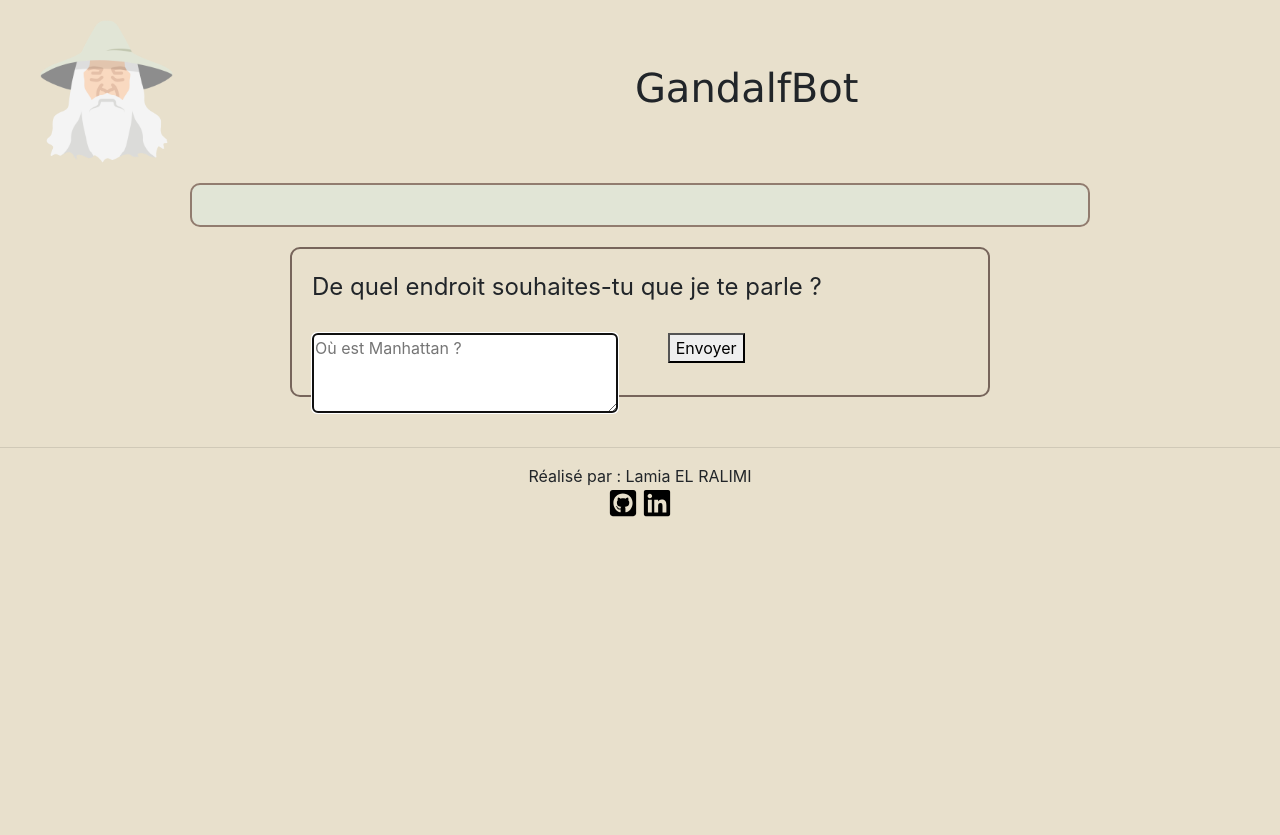
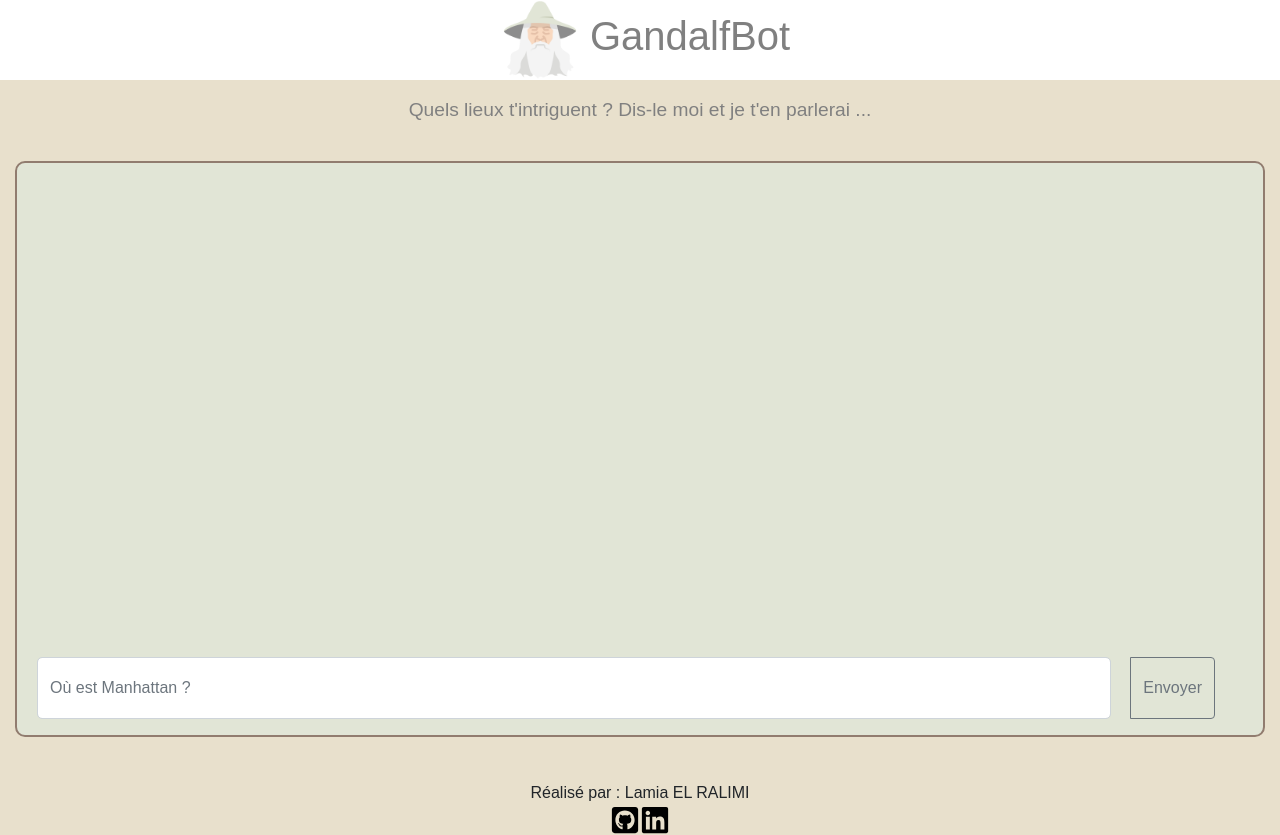
Before and after one commit to Lamia7/GandalfBot, a Flask app: page / in a window 1280 px wide. Before the commit the page ends 517 px from the top, so only its background shows below. Run offline with Flask 2, Linux system fonts and the light colour scheme; some libraries are stand-ins or nearby versions.

Commit message:
🎨 Finalized user interface

```diff
--- a/app/static/conversation.js
+++ b/app/static/conversation.js
@@ -2,44 +2,47 @@
 import { initMap } from './map.js'
 
 const chatboxElement = document.getElementById('chatbox')
+let divclassUser = "d-flex justify-content-end mb-4 "
+let divclassBot = "d-flex justify-content-start mb-4"
 
 // CREATES DIV CHILD USER INPUT
 export function addUserChatElement (text) {
+    const divUser = document.createElement('div')
+    chatboxElement.appendChild(divUser) // adds div child to chatbox parent
+
     const newUserChatElement = document.createElement('div')
-
-    chatboxElement.appendChild(newUserChatElement) // adds div child to chatbox parent
+    divUser.appendChild(newUserChatElement) // adds div child to divUser parent
     newUserChatElement.textContent = text
     newUserChatElement.setAttribute('id', 'user_question') // to get user_question css
-    newUserChatElement.className = 'col-lg-4 col-12 align-self-end align-items-end' // to get bootstrap
-
-    newUserChatElement.scrollIntoView(true)
+    divUser.className = divclassUser // to get divUser Bootstrap
 }
 
 // CREATES DIV CHILD BOT DESCRIPTION
 export function addChatElement (text) {
+    const divBot = document.createElement('div')
+    chatboxElement.appendChild(divBot) // adds div child to chatbox parent
+
     const newChatElement = document.createElement('div')
-
-    chatboxElement.appendChild(newChatElement) // adds div child to chatbox parent
+    divBot.appendChild(newChatElement) // adds div child to chatbox parent
     newChatElement.textContent = text
     newChatElement.setAttribute('id', 'bot_reply') // to get description css
-    newChatElement.className = 'col-lg-4 col-12 align-self-start align-items-start' // to get bootstrap
-
-    newChatElement.scrollIntoView(true)
+    divBot.className = divclassBot // to get bootstrap
 }
 
 // CREATES DIV CHILD BOT URL
 export function addChatElementUrl (text) {
+    const divBot = document.createElement('div')
+    chatboxElement.appendChild(divBot) // adds div child to chatbox parent
+
     const newChatElementUrl = document.createElement('a')
 
-    chatboxElement.appendChild(newChatElementUrl) // adds div child to chatbox parent
+    divBot.appendChild(newChatElementUrl) // adds div child to chatbox parent
     newChatElementUrl.textContent = text
     newChatElementUrl.setAttribute('href', text)
     newChatElementUrl.textContent = '[En savoir plus sur Wikipedia]'
     newChatElementUrl.setAttribute('id', 'bot_reply') // to get description css
     newChatElementUrl.setAttribute('target', '_blank')
-    newChatElementUrl.className = 'col-lg-4 col-12 align-self-start align-items-start' // to get bootstrap
-
-    newChatElementUrl.scrollIntoView(true)
+    divBot.className = divclassBot // to get bootstrap
 }
 
 let mapIdCounter = 0 // counter used later to generate different map ids
@@ -48,13 +51,11 @@ let mapId = ''
 export function addChatElementMap (latitude, longitude) {
     const newChatElementMap = document.createElement('div')
 
-    // chatboxElement.appendChild(newChatElementMap)
     mapIdCounter += 1
     mapId = 'map'.concat(mapIdCounter)
     newChatElementMap.setAttribute('id', mapId) // sets the mapId (one per map)
 
-    chatboxElement.appendChild(newChatElementMap) // adds a div child to chatbox
+    chatboxElement.appendChild(newChatElementMap) // adds div child to chatbox parent
+    newChatElementMap.className = divclassBot
     initMap(longitude, latitude, mapId)
-
-    newChatElementMap.scrollIntoView(true)
 }
--- a/app/static/script.js
+++ b/app/static/script.js
@@ -1,5 +1,12 @@
 // Module that contains function that listens to submit event and ajax function
 import { addUserChatElement, addChatElement, addChatElementUrl, addChatElementMap } from './conversation.js'
+
+/*function refreshScreen () {
+  const chatbox = document.getElementById('chatbox')
+  chatbox.scrollIntoView()
+
+}
+*/
 
 // --- AJAX sends input to back --- //
 // Creates function that will post data, takes into params route URL and data to send it to back
@@ -24,7 +31,7 @@ function sendInput(message) {
             // Get coordinates
             addChatElementMap(longitude, latitude)
             console.log(`longitude: ${longitude}, latitude: ${latitude}`)
-
+            // refreshScreen()
         } else {
         console.log('Il y a eu un problème.')
         }
@@ -33,12 +40,22 @@ function sendInput(message) {
 
 // --- Listen to submit event with user_input --- //
 
-// Create variables with data get from HTML
-let form = document.querySelector('.questions');
-// Sends the user_input value to the server and chatbox when capture a submit event on form
-form.addEventListener('submit', function(event) {
-    event.preventDefault();  // avoid default behavior that sends all the form once we click on button
-    let input = document.querySelector('#user_input').value; // gets the value of the input that user enters
-    sendInput(input); // calls sendInput function and send data to server
-    form.reset(); // clears form after sumbitting
+// Sends the user_input value to the server and chatbox click ENTER on keyboard
+let input = document.querySelector('#user_input')
+input.addEventListener('keyup', function(event) {
+    if (event.keyCode === 13) {
+        event.preventDefault() // avoid default behavior that sends all the form once we click on button
+        let input_value = input.value // gets the value of the input that user enters
+        sendInput(input_value) // calls sendInput function and send data to server
+        input.value = '' // clears form after sumbitting
+    }
 })
+
+// Sends the user_input value to the server and chatbox click on button
+const button = document.querySelector('#button')
+button.addEventListener('click', function(event) {
+        event.preventDefault()
+        let input_value = input.value
+        sendInput(input_value)
+        input.value = ''
+})
--- a/app/static/style.css
+++ b/app/static/style.css
@@ -1,81 +1,73 @@
-body {
+body, html {
     background-color: #e8e0cc;
+    font-family: 'Montserrat',sans-serif;
+    margin: 0;
+    height: 100%;
 }
 
 #header_container {
-    display: flex;
-    flex-direction: row;
-    align-items: center;
-    flex-wrap: wrap;
+    height: 10vh;
+    background-color: white;
 }
 
-/* TAILLES A REVOIR POUR RESPONSIVE */
-#logo_gandalf {
-    width: 15%;
-    height 15%;
+.main_row {
+    height: 80vh;
 }
 
-/* A REVOIR POUR RECENTRER */
-h1 {
-    text-align: center;
-    font-family: Time New Roman, Verdana, Arial;
+h1, p {
+    color: grey;
 }
 
-/*
-h2 {
-    font-size: large;
-    text-align: center;
-    color: grey;
-    font-family: Verdana, Arial;
+p {
+    font-size: larger;
 }
-*/
 
-/* a corriger */
-#chatbox {
+.thread{
+    margin-top: 20px;
+    margin-bottom: auto;
+    height: 100%;
+}
+
+.card {
+    height: 90%;
     margin: auto;
     padding: 20px;
-    margin-bottom: 20px;
-    width: 900px;
     border: 2px #917c6f solid;
     border-radius: 10px;
     background-color: #e1e5d6;
-    flex-direction: column;
-    /*align-content: space-around;*/
+}
+
+#chatbox {
+    overflow-y: auto;
 }
 
 #user_question {
     background-color: white;
-    margin: 10px 0px 10px 0px; /*tester de remplacer par class="mt-10 mb-10" direct sur fichier*/
     border-radius: 10px;
-    /*flex-direction: row-reverse;  on the right */
+    margin-top: auto;
+    margin-bottom: auto;
+    margin-right: 10px;
+    padding: 10px;
+    max-width: 40%;
+    position: relative;
 }
 
-/* #bot_reply, #description { */
 #bot_reply {
     background-color: #c6c5b6;
-    margin: 10px 0px 10px 0px;
     border-radius: 10px;
-    /*display: flex;
-    align-items: center;  on the left */
-}
-
-.questions {
-    margin: auto; /*centrer le form 'questions'*/
-    padding: 20px;
-    margin-bottom: 50px;
-    width: 700px;
-    height: 150px;
-    border: 2px #77655b solid;
-    border-radius: 10px;
+    margin-top: auto;
+    margin-bottom: auto;
+    margin-left: 10px;
+    padding: 10px;
+    max-width: 40%;
+    position: relative;
 }
 
 div[id^="map"] {
-    height: 200px;
-    width: 500px;
+    height: 25%;
 }
 
 #user_input {
-    margin:auto;
     margin: 20px 0px 20px;
     width: 100%;
     height: 80%;
@@ -84,35 +76,13 @@ div[id^="map"] {
 
 button {
     margin: 20px;
-    /*position: absolute;*/
 }
 
-footer {
-    text-align: center;
-}
-
-#social_networks {
-    display-flex;
-    justify-content: center;
-}
-
-#github_icon, #linkedin_icon {
-    width: 30px;
-    height: 30px;
-}
-
-
-/**/
-/*
-
-
-COULEURS
- doré : #ebb322
- bleu : #92cae9
- beige-gris: #e8e0cc
- vert-comté: #b4ca00
-
-FLEXBOX pour un conteneur
- flex-direction: column;   aligner verticalement
- align-content: space-around;  espacer questions/reponses dans chatbox
-  */
+/*AVATAR OPTION
+.img_bot{
+    height: 50px;
+    width:50px;
+    border:1.5px solid #f5f6fa;
+    float: left;
+    border-radius: 50%;
+}*/
--- a/app/templates/base.html
+++ b/app/templates/base.html
@@ -3,7 +3,6 @@
     <head>
         <meta charset="UTF-8" />
         <link rel="shortcut icon" type="image/png" href="static/assets/favicon.png"/>
-        <!-- Ajout condition sur titre -->
         {% if title %}
         <title>{{ title }} - GandalfBot</title>
         {% else %}
@@ -25,20 +24,22 @@
         <script src="https://unpkg.com/leaflet@1.7.1/dist/leaflet.js"
    integrity="sha512-XQoYMqMTK8LvdxXYG3nZ448hOEQiglfqkJs1NOQV44cWnUrBc8PkAOcXy20w0vlaXaVUearIOBhiXZ5V3ynxwA=="
    crossorigin=""></script>
-        <!--<script type="module" src="./static/map.js"></script>-->
 
     </head>
 
     <body>
+        <header>
+            <div class="container-fluid d-flex justify-content-center align-items-center align-center" id="header_container">
+                <div class="row d-flex justify-content-center align-items-center align-center">
+                    <img class="d-inline-block align-top" src="static/assets/gandalf.png" alt="logo_gandalf" id="logo_gandalf" width="100" height="100" />
+                    <h1>GandalfBot</h1>
+                </div>
+            </div>
+        </header>
 
-    <!--
-    <nav>
-        <ul>
-            <li><a href="">Accueil</a></li>
-            <li><a href="">Présentation</a></li>
-        </ul>
-    </nav>
-    -->
+        <div class="row mt-3 d-flex justify-content-center align-center">
+            <p>Quels lieux t'intriguent ? Dis-le moi et je t'en parlerai ...</p>
+        </div>
     {% block content %}
     {% endblock %}
 
@@ -59,19 +60,17 @@
     </body>
 
     <footer>
-        <hr>
-        Réalisé par : Lamia EL RALIMI <br>
+        <div class="footer">
+                <div class="text-center"> Réalisé par : Lamia EL RALIMI  </div>
 
-
-        <div id="github_footer">
-            <a href="https://github.com/Lamia7">
-                <img src="static/assets/github_icon.svg" alt="github" id="github_icon" />
-            </a>
-
-            <a href="https://www.linkedin.com/in/lamia-elralimi/" >
-                <img src="static/assets/linkedin_icon.svg" alt="linkedin" id="linkedin_icon"/>
-            </a>
-
+                <div class="d-flex justify-content-center">
+                    <a href="https://github.com/Lamia7">
+                        <img src="static/assets/github_icon.svg" alt="github" class="d-block align-center" width="30" height="30"/>
+                    </a>
+                    <a href="https://www.linkedin.com/in/lamia-elralimi/" >
+                        <img src="static/assets/linkedin_icon.svg" alt="linkedin" class="d-block align-center" width="30" height="30"/>
+                    </a>
+                </div>
         </div>
     </footer>
 </html>
--- a/app/templates/index.html
+++ b/app/templates/index.html
@@ -1,35 +1,25 @@
 {% extends 'base.html' %}
 {% block content %}
-    <header>
-        <div id="header_container">
-            <img class="col-lg-2 col-12" src="static/assets/gandalf.png" alt="logo_gandalf" id="logo_gandalf" />
-            <h1 class="col-lg-10 col-12">GandalfBot</h1>
-            <!--<h2>Quels lieux t'intriguent ? Dis-le moi et je t'en parlerai ...</h2>-->
-        </div>
-
-    </header>
 
     <div class="container-fluid"> <!--full container, doesnt cut on smaller device-->
-        <div id="chatbox" class="row">
+        <div class="row justify-content-center main_row">
+            <div class="col thread">
+                <div class="card">
+                        <div class="card-body" id="chatbox" >
 
-            <!-- Conversation will appear here -->
+                            <!-- Conversation will appear here -->
 
-        </div>
+                        </div>
 
-        <!-- <form class="row questions" method="post"> -->
-        <form class="row questions">
-            <legend>De quel endroit souhaites-tu que je te parle ?</legend>
-            <div class="row">
-                <div class="col-lg-10 col-12">
-                    <!--<input id="user_input" type="text" maxlength="300" placeholder="Où est Manhattan ?" autofocus required> <br> -->
-                    <textarea id="user_input" type="text" maxlength="300" placeholder="Où est Manhattan ?" autofocus required></textarea>
-                </div>
-                    <!--<img src="static/assets/door.png" alt="button_send" id="door_button" />-->
-                <div class="col-lg-2 col-12">
-                    <button class="send_btn" type="submit">Envoyer</button>
+                        <div class="input-group">
+                            <input type="text" class="form-control" placeholder="Où est Manhattan ?" id="user_input">
+                            <div class="input-group-append mr-2"> <!-- adding button -->
+                              <button id="button" type="submit" class="btn btn-outline-secondary">Envoyer</button>
+                            </div>
+                        </div>
                 </div>
             </div>
-        </form>
+        </div>
     </div>
 
 {% endblock %}
```
